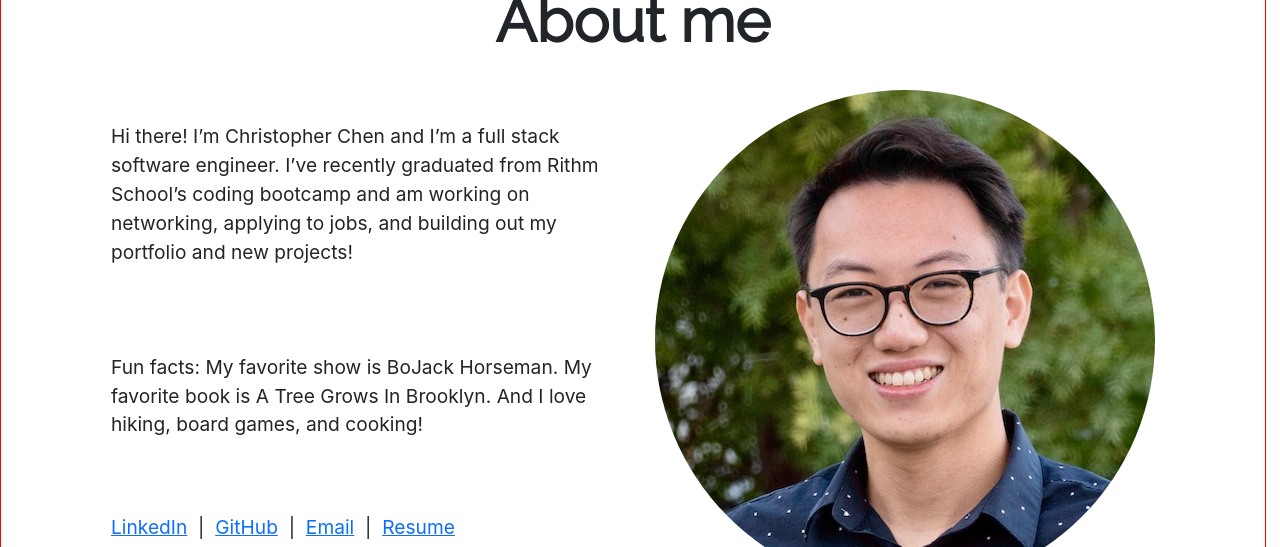
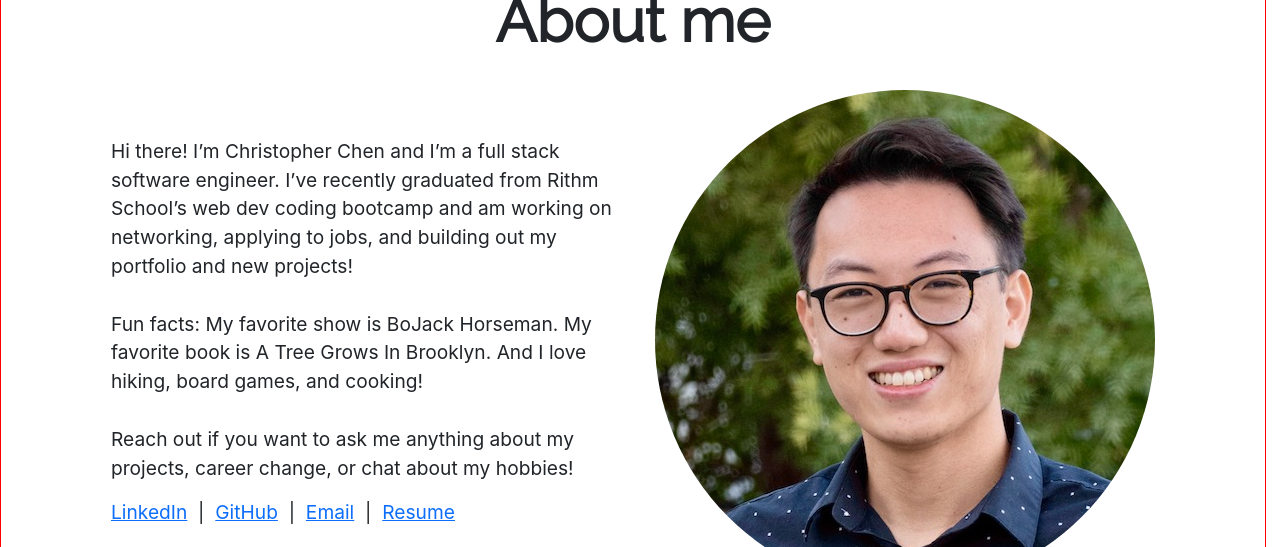
Before and after one commit to clchen-arcadia/personal-website-v2, a React (Create React App) app: page / in a window 1280 px wide. Shown: the part 860-1407 px from the top of the page. Built offline with nearby package versions, Linux system fonts and the light colour scheme.

Commit message:
Edit about me blurb

```diff
--- a/src/copy.ts
+++ b/src/copy.ts
@@ -2,7 +2,8 @@ export const projectTitleOne = `Asdf`
 
 export const projectBlurbOne = `asdf`;
 
-export const aboutMeBlurb = `Hi there! I’m Christopher Chen and I’m a full stack software engineer. I’ve recently graduated from Rithm School’s coding bootcamp and am working on networking, applying to jobs, and building out my portfolio and new projects! \n\n
+export const aboutMeBlurb = `Hi there! I’m Christopher Chen and I’m a full stack software engineer. I’ve recently graduated from Rithm School’s web dev coding bootcamp and am working on networking, applying to jobs, and building out my portfolio and new projects!
 
-Fun facts: My favorite show is BoJack Horseman. My favorite book is A Tree Grows In Brooklyn. And I love hiking, board games, and cooking! \n\n
-`
+Fun facts: My favorite show is BoJack Horseman. My favorite book is A Tree Grows In Brooklyn. And I love hiking, board games, and cooking!
+
+Reach out if you want to ask me anything about my projects, career change, or chat about my hobbies!`
```
